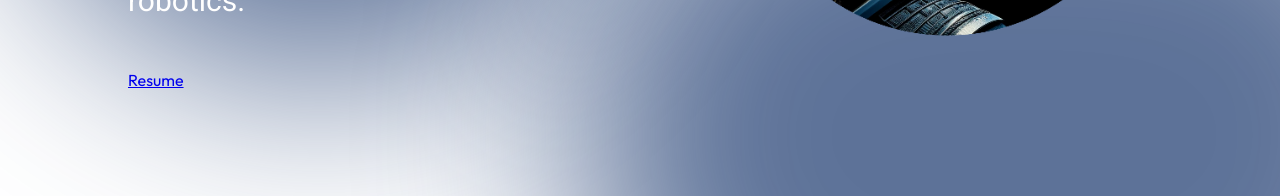
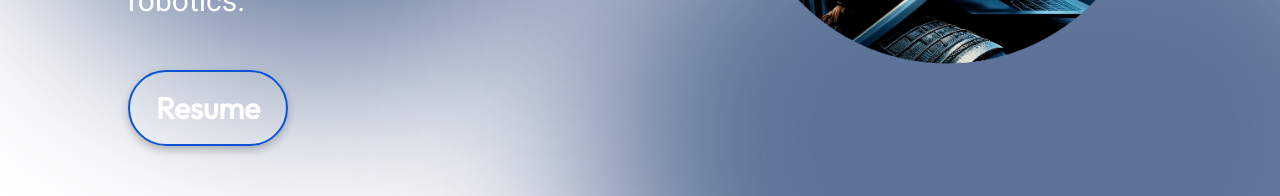
Before and after one commit to hassaan141/website, a React (Vite) app: page / in a window 1280 px wide. Shown: the part 588-784 px from the top of the page. Built offline with nearby package versions, Linux system fonts and the light colour scheme.

Commit message:
new resume

```diff
--- a/src/componenets/Hero/Hero.jsx
+++ b/src/componenets/Hero/Hero.jsx
@@ -31,7 +31,7 @@
         <p className={styles.description}>
         I am a Mechatronics student at the University of Waterloo, where I blend mechanical and electronic engineering to innovate and solve complex problems. I have a strong interest in full-stack development, web development and robotics.
         </p>
-        <a href="https://drive.google.com/file/d/1BtreiWJGAbflmU2p4khMq-xRJPk3WvTL/view?usp=sharing" target="_blank">
+        <a href="https://drive.google.com/file/d/1BtreiWJGAbflmU2p4khMq-xRJPk3WvTL/view?usp=sharing" target="_blank" className={styles.contactBtn}>
           Resume
         </a>
       </div>
```
